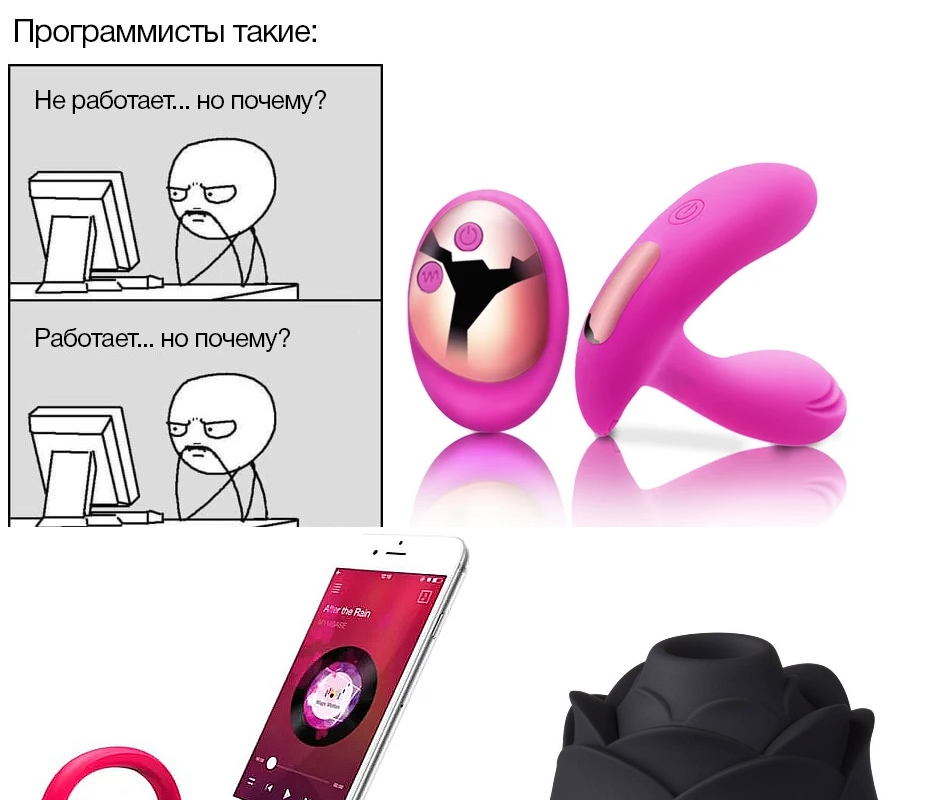
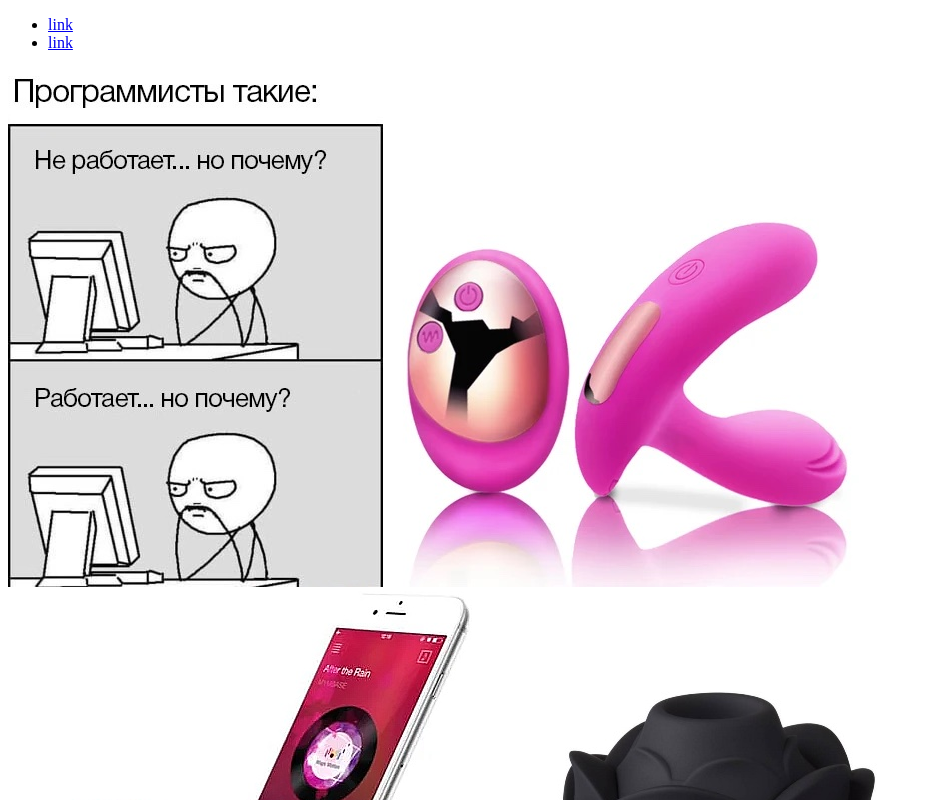
Before and after one commit to Gvozdaryov83/Test1, a plain HTML site: page pages/galery.html in a window 1280 px wide. Shown: the top 800 px of the page, without its empty margins (0-933 px from the left). Drawn offline with Linux system fonts and the light colour scheme.

Commit message:
perenos v galery

```diff
--- a/pages/galery.html
+++ b/pages/galery.html
@@ -6,6 +6,14 @@
     <title>Document</title>
 </head>
 <body>
+    <header>
+        <nav>
+            <ul>
+                <li><a href="/">link</a></li>
+                <li><a href="/">link</a></li>
+            </ul>
+        </nav>
+    </header>
     <img src="../images/1.jpg" alt="1">
     <img src="../images/3.jpg" alt="3">
     <img src="../images/4.jpg" alt="4">
```
